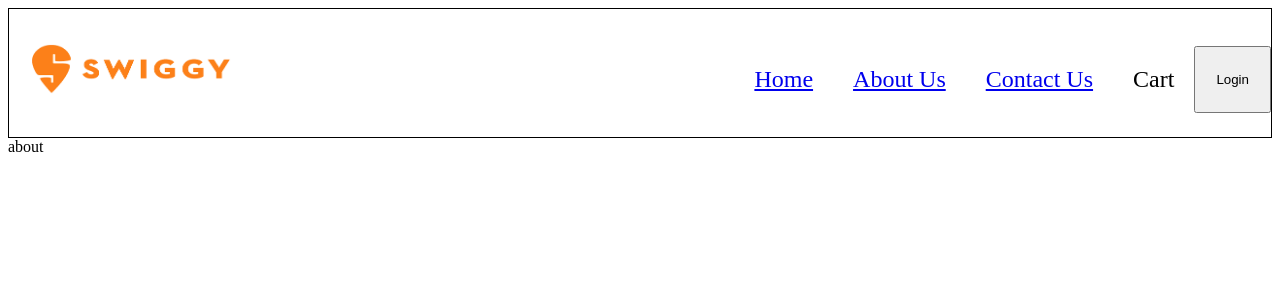
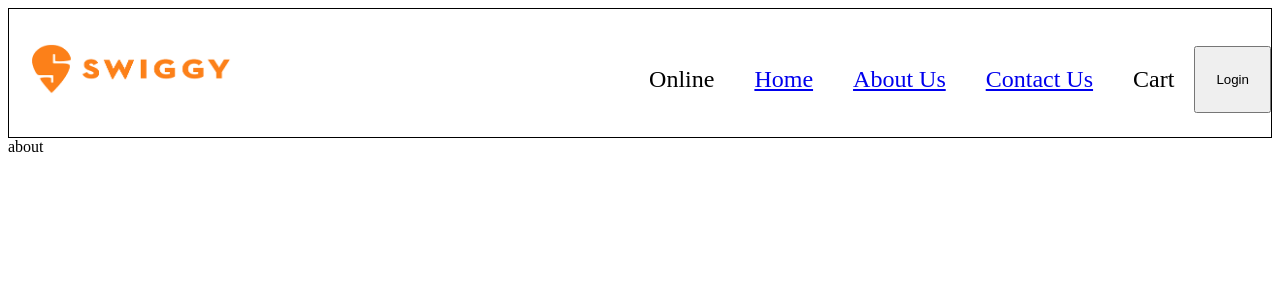
Before and after one commit to kushalseth/swiggy-clone, a React (Vite) app: page /about in a window 1280 px wide. Shown: the top 300 px of the page. Built offline with nearby package versions, Linux system fonts and the light colour scheme.

Commit message:
Online Offline Status of User

```diff
--- a/src/components/Body.js
+++ b/src/components/Body.js
@@ -4,6 +4,7 @@ import { useState, useEffect } from "react";
 import { SWIGGY_API_URL, ENABLE_ACTUAL_API_CALL } from "../utils/constants";
 import Shimmer from "./Shimmer";
 import { Link } from "react-router-dom";
+import useOnlineStatus from "../utils/useOnlineStatus";
 
 const Body = () => {
   // local state variable
@@ -26,8 +27,10 @@ const Body = () => {
     const json = await data.json();
     const formattedRestaurants = buildRestaurantObject(json);
 
-    if(formattedRestaurants?.length == 0) {
-      console.error("Seems to be Swiggy API not working. set ENABLE_ACTUAL_API_CALL = false in constants.js")
+    if (formattedRestaurants?.length == 0) {
+      console.error(
+        "Seems to be Swiggy API not working. set ENABLE_ACTUAL_API_CALL = false in constants.js"
+      );
     }
     setListOfResturants(formattedRestaurants);
     setFilteredRestuarants(formattedRestaurants);
@@ -70,6 +73,16 @@ const Body = () => {
 
     setFilteredRestuarants(filteredRestuarants);
   };
+
+  const onLineStatus = useOnlineStatus();
+
+  if (onLineStatus == false) {
+    return (
+      <div>
+        <h1>You are offline </h1>
+      </div>
+    );
+  }
 
   return listOfRestaurants?.length == 0 ? (
     <Shimmer />
--- a/src/components/Header.js
+++ b/src/components/Header.js
@@ -1,6 +1,7 @@
 import { useState } from "react";
 import { CDN_URL } from "../utils/constants";
 import { Link } from "react-router-dom";
+import useOnlineStatus from "../utils/useOnlineStatus";
 
 const Header = () => {
   const [btnName, setBtnName] = useState("Login");
@@ -9,6 +10,8 @@ const Header = () => {
     setBtnName(btnName == "Login" ? "Logout" : "Login");
   };
 
+  const onlineStatus = useOnlineStatus();
+
   return (
     <div className="header">
       <div className="logo-container">
@@ -16,6 +19,7 @@ const Header = () => {
       </div>
       <div className="nav-items">
         <ul>
+          <li>{onlineStatus == true ? "Online" : "Offline"}</li>
           <li>
             <Link to="/">Home</Link>
           </li>
--- /dev/null
+++ b/src/utils/useOnlineStatus.js
@@ -0,0 +1,19 @@
+import { useEffect, useState } from "react";
+
+const useOnlineStatus = () => {
+  const [onlineStatus, setOnlineStatus] = useState(true);
+
+  useEffect(() => {
+    window.addEventListener("offline", () => {
+      setOnlineStatus(false);
+    });
+
+    window.addEventListener("online", () => {
+      setOnlineStatus(true);
+    });
+  }, []);
+
+  return onlineStatus;
+};
+
+export default useOnlineStatus;
```
